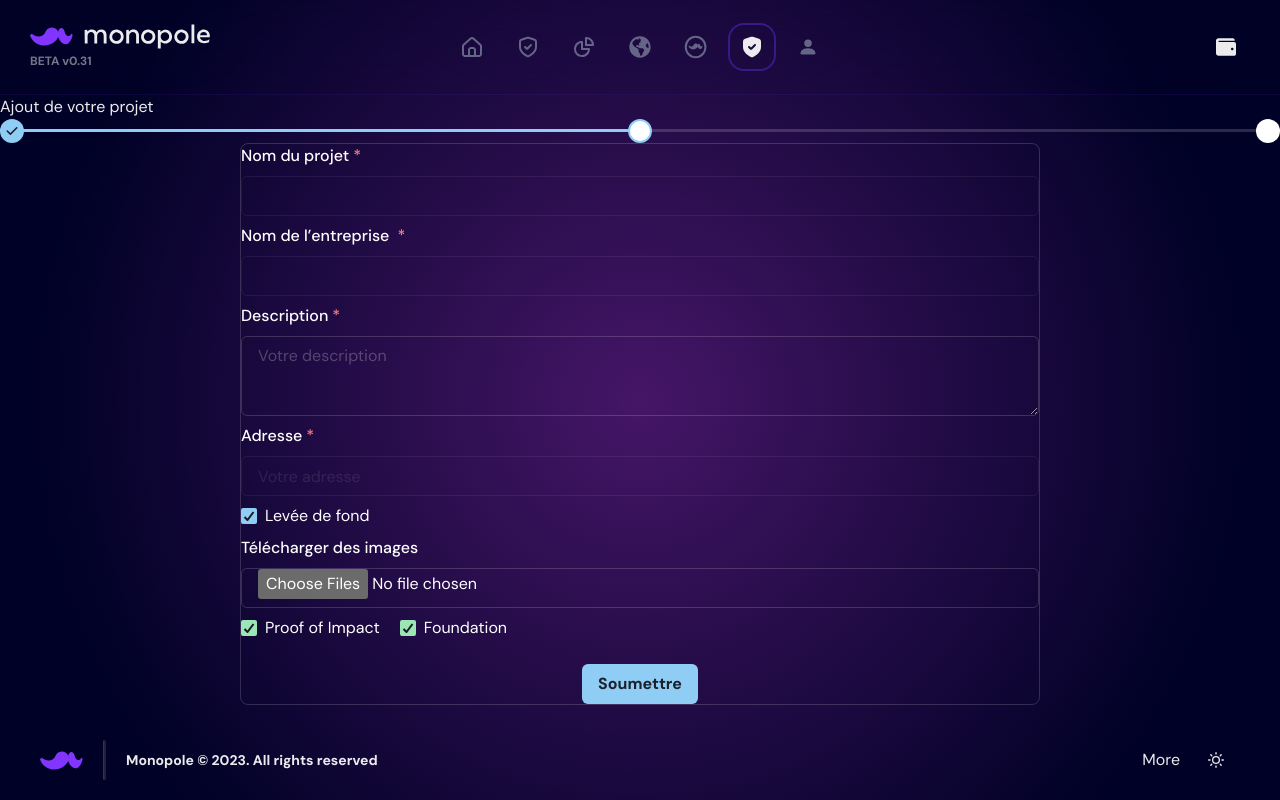
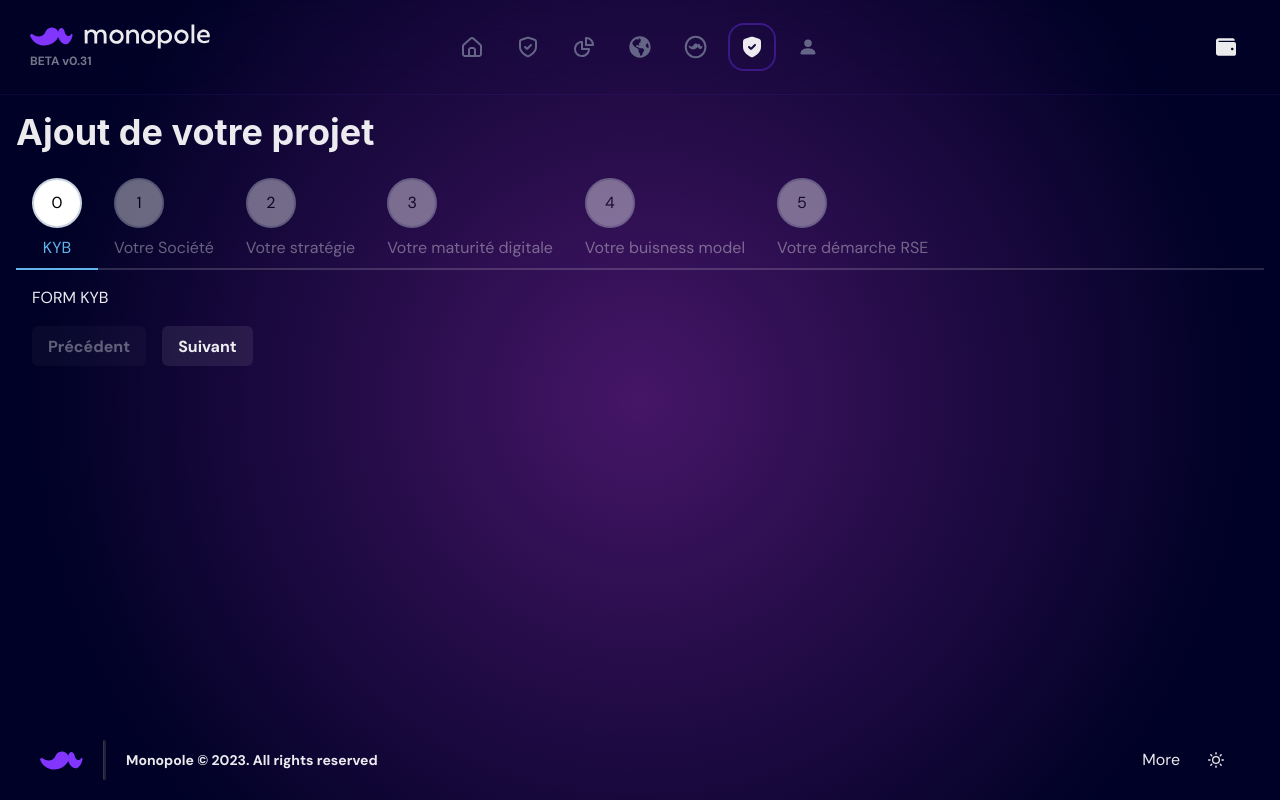
Before and after one commit to Monopole-network/hackathon-2, a Next.js app: page /authentification in a window 1280 px wide. Built offline with nearby package versions, Linux system fonts and the light colour scheme.

Commit message:
add stepper authentification

```diff
--- /dev/null
+++ b/components/Authentification/FormSociety.tsx
@@ -0,0 +1,92 @@
+import { Box, Checkbox, CheckboxGroup, Flex, Text } from "@chakra-ui/react";
+import type { NextPage } from "next";
+import {
+  FormControl,
+  FormLabel,
+  Input,
+  Stack,
+  HStack,
+  VStack,
+  Button,
+  Textarea,
+} from "@chakra-ui/react";
+import { useState } from "react";
+
+
+const FormSociety : React.FC = () => {
+  /* const [formData, setFormData] = useState({
+    nom: "",
+    prenom: "",
+    email: "",
+  });
+
+  const handleChange = (e) => {
+    const { name, value } = e.target;
+    setFormData({
+      ...formData,
+      [name]: value,
+    });
+  };
+
+  const handleSubmit = (e) => {
+    e.preventDefault();
+    // Vous pouvez ajouter ici la logique pour gérer les données soumises
+    console.log("Données soumises :", formData);
+  }; */
+
+  return (
+    <Flex w="100%" backgroundRepeat="no-repeat" backgroundSize="100%" flexDirection="column">
+
+
+      <Box w="90%" maxW="800px" mx="auto" color="white" borderWidth="1px" borderRadius="lg">
+        <form>
+          <VStack>
+            <FormControl id="projectName" isRequired>
+              <FormLabel>Nom du projet</FormLabel>
+              <Input disabled type="text" name="projectName" />
+            </FormControl>
+
+            <FormControl id="companyName" isRequired>
+              <FormLabel>Nom de l&rsquo;entreprise </FormLabel>
+              <Input disabled type="text" name="companyName" />
+            </FormControl>
+
+            <FormControl id="description" isRequired>
+              <FormLabel>Description</FormLabel>
+              <Textarea name="description" placeholder="Votre description" />
+            </FormControl>
+
+            <FormControl id="address" isRequired>
+              <FormLabel>Adresse</FormLabel>
+              <Input disabled type="text" name="address" placeholder="Votre adresse" />
+            </FormControl>
+
+            <FormControl id="address" isRequired>
+              <Checkbox defaultChecked>Levée de fond </Checkbox>
+            </FormControl>
+
+            <FormControl id="imageUpload">
+              <FormLabel>Télécharger des images</FormLabel>
+              <Input type="file" accept="image/*" multiple /* onChange={handleImageUpload} */ />
+            </FormControl>
+
+            <FormControl id="label" isRequired>
+              <CheckboxGroup colorScheme="green" defaultValue={["Proof of Impact", "Foundation"]}>
+                <Stack spacing={[1, 5]} direction={["column", "row"]}>
+                  <Checkbox value="Proof of Impact">Proof of Impact</Checkbox>
+                  <Checkbox value="Foundation">Foundation</Checkbox>
+                </Stack>
+              </CheckboxGroup>
+            </FormControl>
+
+            <Button type="submit" colorScheme="blue" mt={4}>
+              Soumettre
+            </Button>
+          </VStack>
+        </form>
+      </Box>
+    </Flex>
+  );
+};
+
+export default FormSociety;
--- a/components/Authentification/StepperAuth.tsx
+++ b/components/Authentification/StepperAuth.tsx
@@ -1,52 +1,102 @@
-import { Box, Flex, Progress, Text, useColorMode } from "@chakra-ui/react";
-
 import {
-  Step,
-  StepDescription,
-  StepIcon,
-  StepIndicator,
-  StepNumber,
-  StepSeparator,
-  StepStatus,
-  StepTitle,
-  Stepper,
-  useSteps,
+  Box,
+  Button,
+  Circle,
+  Flex,
+  Heading,
+  HStack,
+  Tab,
+  TabList,
+  TabPanel,
+  TabPanels,
+  Tabs,
+  Text,
 } from "@chakra-ui/react";
+import { useState } from "react";
+import FormSociety from "./FormSociety";
 
 const steps = [
-  { title: "Votre Société", description: "Contact Info" },
-  { title: "Second", description: "Date & Time" },
-  { title: "Third", description: "Select Rooms" },
+  { title: "KYB", content: "Contenu de la première étape" },
+  { title: "Votre Société", content: "Contenu de la première étape" },
+  { title: "Votre stratégie", content: "Contenu de la deuxième étape" },
+  { title: "Votre maturité digitale", content: "Contenu de la troisième étape" },
+  { title: "Votre buisness model", content: "Contenu de la quatrième étape" },
+  { title: "Votre démarche RSE", content: "Contenu de la cinquième étape" },
 ];
 
-const StepperAuth: React.FC = () => {
-  const { activeStep, setActiveStep } = useSteps({
-    index: 1,
-    count: steps.length,
-  });
-  const activeStepText = steps[activeStep].description;
+const StepperWithProgressBar: React.FC = () => {
+  const [currentStep, setCurrentStep] = useState(0);
 
-  const max = steps.length - 1;
-  const progressPercent = (activeStep / max) * 100;
+  const nextStep = () => {
+    if (currentStep < steps.length - 1) {
+      setCurrentStep(currentStep + 1);
+    }
+  };
+
+  const prevStep = () => {
+    if (currentStep > 0) {
+      setCurrentStep(currentStep - 1);
+    }
+  };
+
   return (
     <>
       <Box>
-        <Text>Ajout de votre projet</Text>
         <Box position="relative">
-          <Stepper size="sm" index={activeStep} gap="0">
-            {steps.map((step, index) => (
-              <Step key={index} gap="0">
-                <StepIndicator bg="white">
-                  <StepStatus complete={<StepIcon />} />
-                </StepIndicator>
-              </Step>
-            ))}
-          </Stepper>
-          <Progress value={progressPercent} position="absolute" height="3px" width="full" top="10px" zIndex={-1} />
+          <Box p={4}>
+            <Heading as="h1" mb={4}>
+              Ajout de votre projet
+            </Heading>
+            <Tabs isLazy index={currentStep}>
+              <TabList>
+                {steps.map((step, index) => (
+                  <Tab key={index} isDisabled={index > currentStep}>
+                    <Box key={index} textAlign="center">
+                    <Circle
+                      size="50px"
+                      borderWidth={2}
+                      borderColor={index < currentStep ? "green.500" : "gray.300"}
+                      bg={index < currentStep ? "green.500" : "white"}
+                      color={index < currentStep ? "white" : "black"}
+                      cursor="pointer"
+                      onClick={() => setCurrentStep(index)}
+                    >
+                      {index }
+                    </Circle>
+                    <Text mt={2}>{step.title}</Text>
+                  </Box>
+                  </Tab>
+                ))}
+              </TabList>
+              <TabPanels>
+                {steps.map((step, index) => (
+                  <TabPanel key={index}>
+                    {index === 0 &&  <Text>FORM KYB</Text>}
+                    {index === 1 && <FormSociety />}
+                    {index === 2 && <Text>Contenu de la deuxième étape</Text>}
+                    {index === 3 && <Text>Contenu de la troisième étape</Text>}
+                    {index === 4 && <Text>Contenu de la quatrième étape</Text>}
+                    {index === 5 && <Text>Contenu de la cinquième étape</Text>}
+                    <HStack mt={4}>
+                      <Button onClick={prevStep} mr={2} isDisabled={currentStep === 0}>
+                        Précédent
+                      </Button>
+                      <Button
+                        onClick={nextStep}
+                        isDisabled={currentStep === steps.length - 1}
+                      >
+                        Suivant
+                      </Button>
+                    </HStack>
+                  </TabPanel>
+                ))}
+              </TabPanels>
+            </Tabs>
+          </Box>
         </Box>
       </Box>
     </>
   );
 };
 
-export default StepperAuth;
+export default StepperWithProgressBar;
--- a/package.json
+++ b/package.json
@@ -21,6 +21,7 @@
     "@reduxjs/toolkit": "^1.9.5",
     "@supabase/supabase-js": "^2.26.0",
     "framer-motion": "^10.12.13",
+    "json-server": "^0.17.3",
     "luxon": "^3.3.0",
     "next": "^13",
     "react": "^18.2",
--- a/pages/authentification.tsx
+++ b/pages/authentification.tsx
@@ -39,54 +39,6 @@ const Authentification: NextPage = () => {
   return (
     <Flex w="100%" backgroundRepeat="no-repeat" backgroundSize="100%" flexDirection="column">
       <StepperAuth />
-
-      <Box w="90%" maxW="800px" mx="auto" color="white" borderWidth="1px" borderRadius="lg">
-        <form>
-          <VStack>
-            <FormControl id="projectName" isRequired>
-              <FormLabel>Nom du projet</FormLabel>
-              <Input disabled type="text" name="projectName" />
-            </FormControl>
-
-            <FormControl id="companyName" isRequired>
-              <FormLabel>Nom de l&rsquo;entreprise </FormLabel>
-              <Input disabled type="text" name="companyName" />
-            </FormControl>
-
-            <FormControl id="description" isRequired>
-              <FormLabel>Description</FormLabel>
-              <Textarea name="description" placeholder="Votre description" />
-            </FormControl>
-
-            <FormControl id="address" isRequired>
-              <FormLabel>Adresse</FormLabel>
-              <Input disabled type="text" name="address" placeholder="Votre adresse" />
-            </FormControl>
-
-            <FormControl id="address" isRequired>
-              <Checkbox defaultChecked>Levée de fond </Checkbox>
-            </FormControl>
-
-            <FormControl id="imageUpload">
-              <FormLabel>Télécharger des images</FormLabel>
-              <Input type="file" accept="image/*" multiple /* onChange={handleImageUpload} */ />
-            </FormControl>
-
-            <FormControl id="label" isRequired>
-              <CheckboxGroup colorScheme="green" defaultValue={["Proof of Impact", "Foundation"]}>
-                <Stack spacing={[1, 5]} direction={["column", "row"]}>
-                  <Checkbox value="Proof of Impact">Proof of Impact</Checkbox>
-                  <Checkbox value="Foundation">Foundation</Checkbox>
-                </Stack>
-              </CheckboxGroup>
-            </FormControl>
-
-            <Button type="submit" colorScheme="blue" mt={4}>
-              Soumettre
-            </Button>
-          </VStack>
-        </form>
-      </Box>
     </Flex>
   );
 };
```
Also changed, not shown: 2 other files (tests, documents, lock files or other folders).
